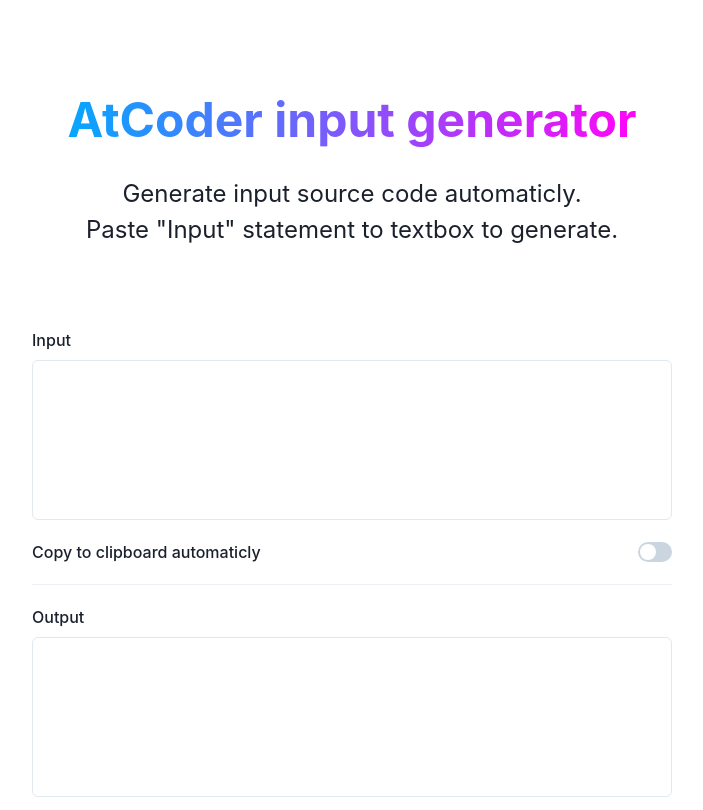
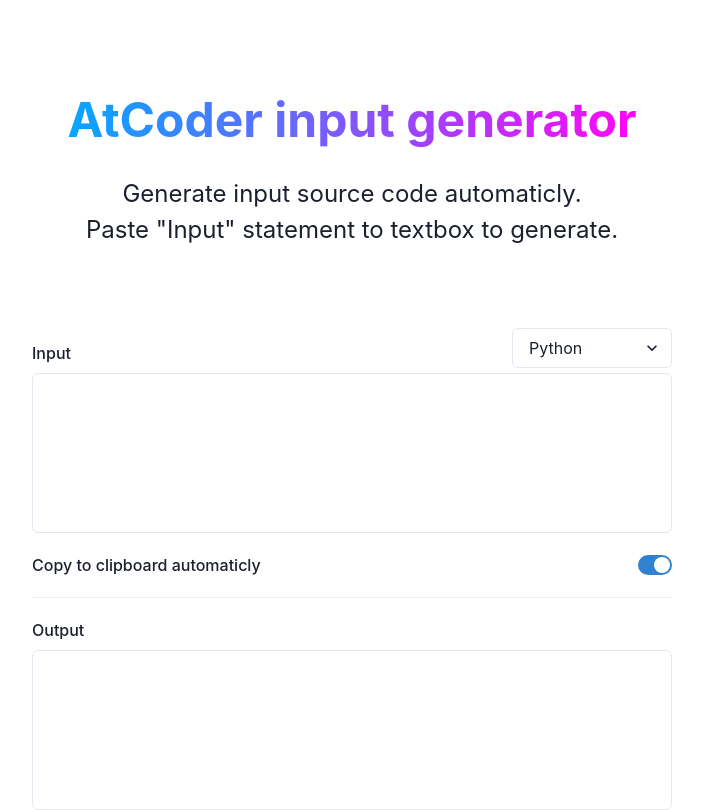
Before and after one commit to itta611/AtCoder-input-templates, a Next.js app: page / in a window 1280 px wide. Shown: the whole page, without its empty margins (288-991 px from the left). Built offline with nearby package versions, Linux system fonts and the light colour scheme.

Commit message:
add checkbox

```diff
--- a/components/InputArea.js
+++ b/components/InputArea.js
@@ -4,19 +4,27 @@
   Switch,
   Textarea,
   HStack,
+  Select,
 } from '@chakra-ui/react';
 
 function InputArea() {
   return (
     <FormControl mt={20} mb={5}>
-      <FormLabel htmlFor={'input-area'}>Input</FormLabel>
-      {/* TODO: add lang select box */}
+      <HStack>
+        <FormLabel htmlFor={'input-area'} mt={'auto'} flex={1}>
+          Input
+        </FormLabel>
+        <Select variant='outline' w={40} mb={'5px!important'}>
+          <option>Python</option>
+          <option>C++</option>
+        </Select>
+      </HStack>
       <Textarea id={'input-area'} resize={'none'} h={40} />
       <HStack mt={5}>
         <FormLabel htmlFor={'copy-switch'} mb={0} flex={1}>
           Copy to clipboard automaticly
         </FormLabel>
-        <Switch id={'copy-switch'} marginRight={3} />
+        <Switch id={'copy-switch'} marginRight={3} isChecked />
       </HStack>
     </FormControl>
   );
```
